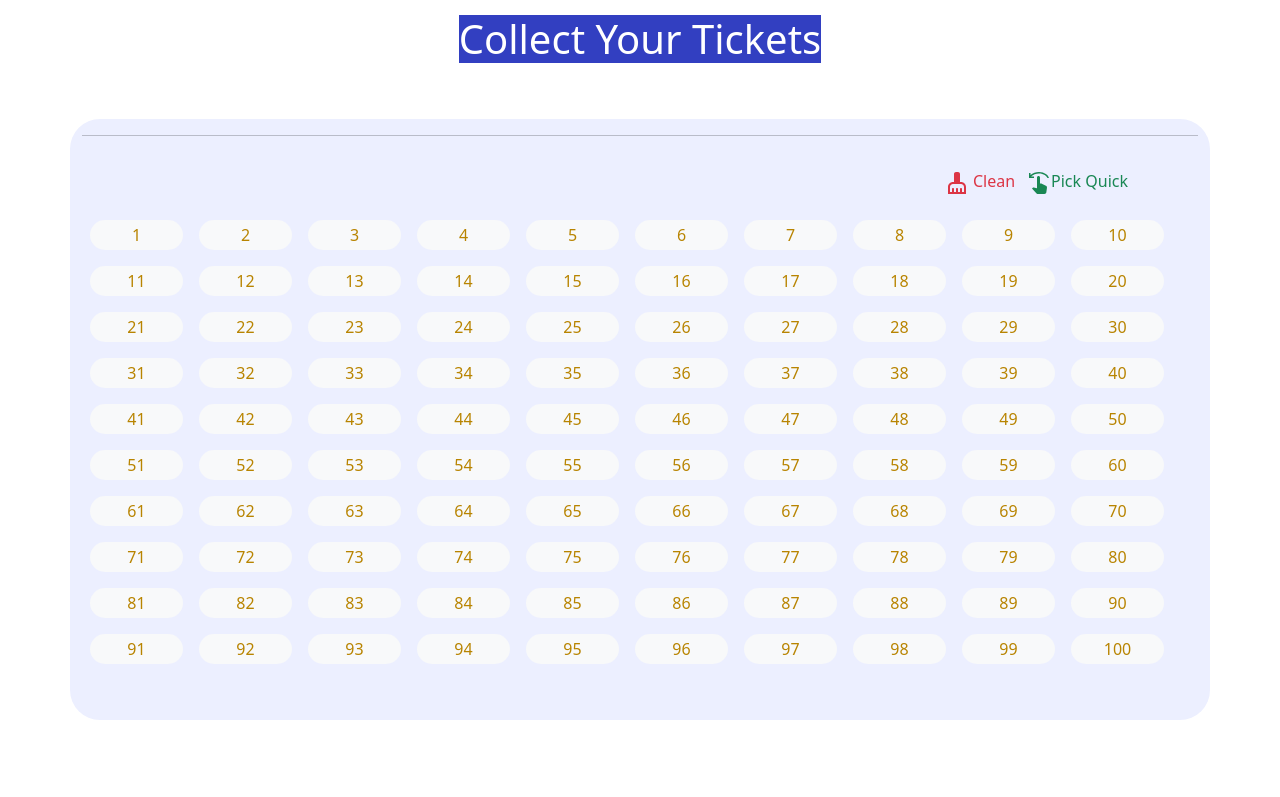
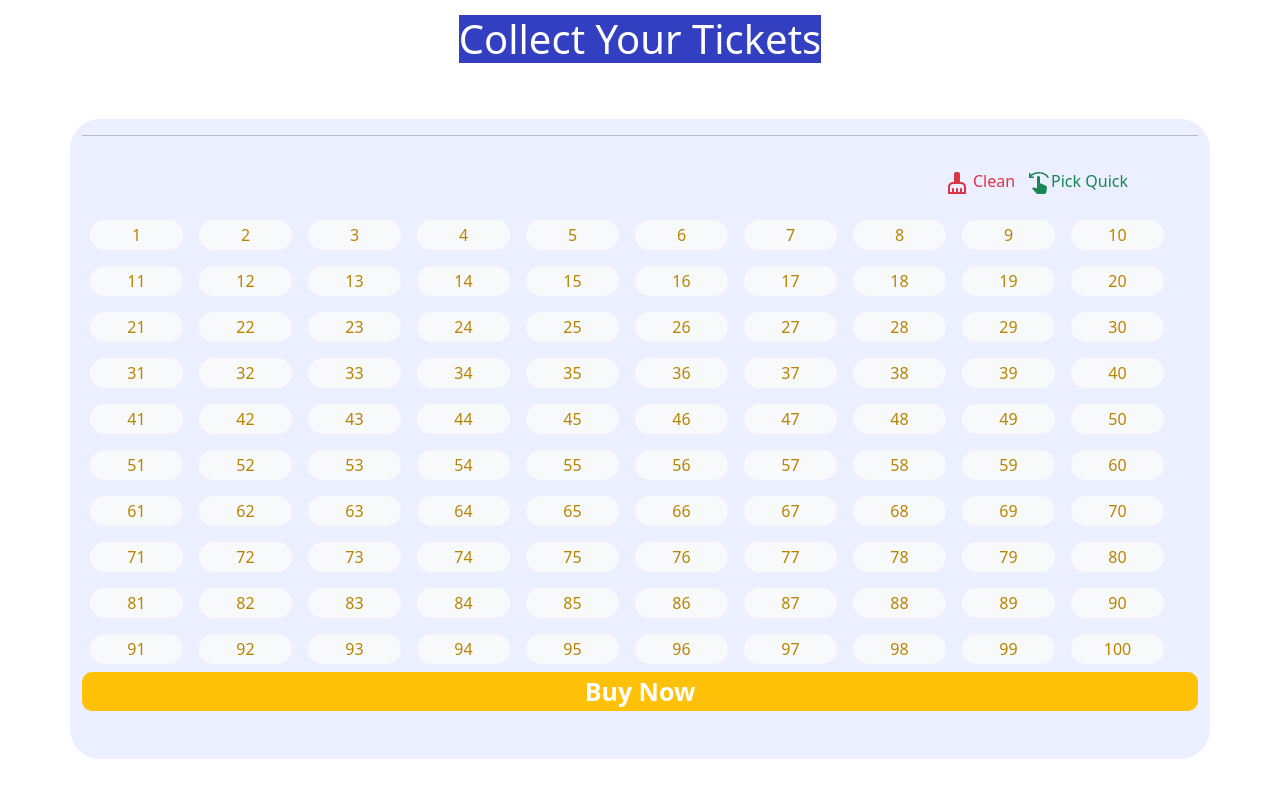
Before and after one commit to fayisvtp/lottery-, a React (Vite) app: page / in a window 1280 px wide. Shown: the part 419-1216 px from the top of the page. Before the commit the page ends 1187 px from the top, so only its background shows below. Built offline with nearby package versions, Linux system fonts and the light colour scheme.

Commit message:
buy button

```diff
--- a/src/Numbers.jsx
+++ b/src/Numbers.jsx
@@ -103,31 +103,7 @@ export default function Numbers() {
                 Pick Quick
               </button>
             </div>
-            {/* {rows.map((row, index) => (
-              <div
-                className=" d-flex "
-                key={index}
-              >
-                {row.map((number, i) => (
-                  <button
-                    onClick={() => numberView(number)}
-                    className={`col-1 d-flex justify-content-center align-items-center number-btn m-2 ${
-                      selectedNumbers.includes(number)
-                        ? "bg-primary  text-light"
-                        : "bg-light "
-                    }`}
-                    key={i}
-                  >
-                    {number}
-                  </button>
-                ))}
-              </div>
-            ))} */}
-            {/* {rows.map((row, index) => (
-              <div
-                className=" d-flex col-12"
-                key={index}
-              > */}
+
               <div className="flex col-12">
 
                 {numbers.map((number, i) => (
@@ -144,14 +120,13 @@ export default function Numbers() {
                   </button>
                 ))}
               </div>
+              <div className="bg-warning d-flex align-items-center   justify-content-center  " style={{borderRadius:'10px'}}>
+        <button className="buy_btn">Buy Now</button>
+              </div>
 
-              {/* </div>
-            ))} */}
+
           </div>
         </div>
-        {/* <div className="col-4 mx-5  d-flex flex-column">
-          <Payment />
-        </div> */}
       </div>
     </div>
   );
```
